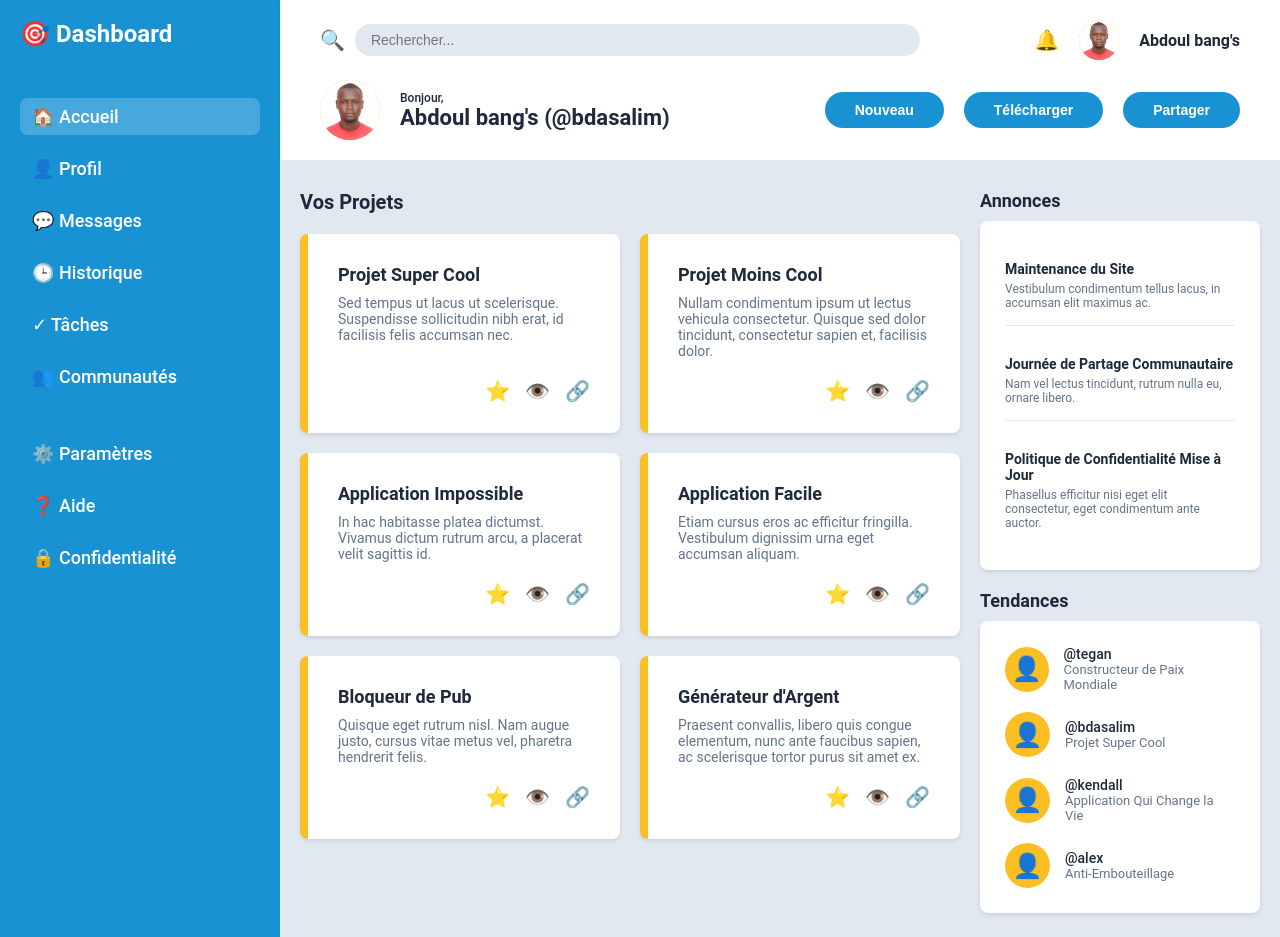
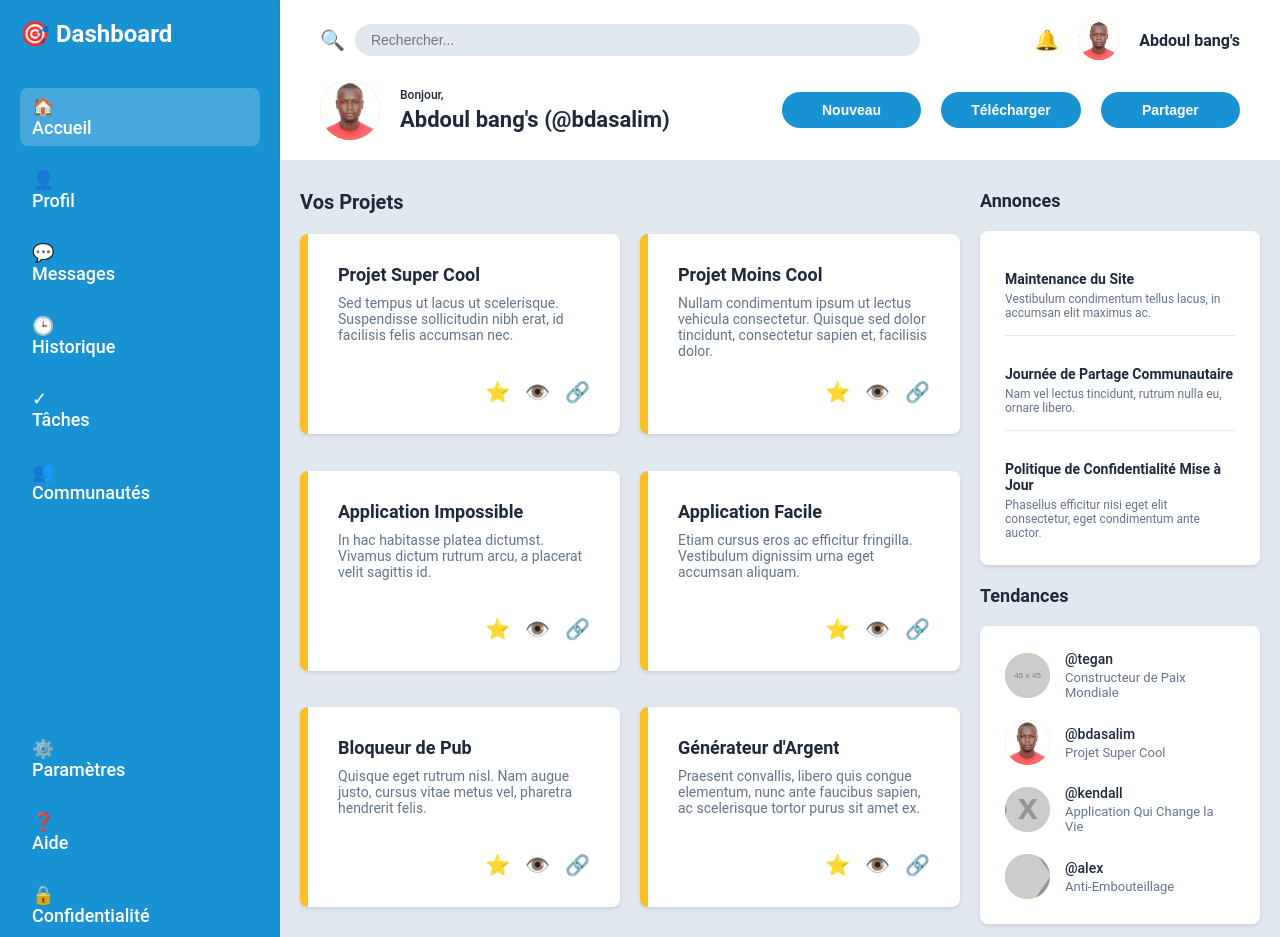
Before and after one commit to Bangoura7/admin_dash_bord, a plain HTML site: page index.html in a window 1280 px wide. Shown: the top 937 px of the page. Drawn offline with Linux system fonts and the light colour scheme; placeholder pictures from the web are drawn by us.

Commit message:
Step 3: Implement nested grids throughout the dashboard and add placeholder images

```diff
--- a/index.html
+++ b/index.html
@@ -150,28 +150,36 @@
                     <h3>Tendances</h3>
                     <div class="trending-card">
                         <article class="trending-item">
-                            <div class="trending-avatar">👤</div>
+                            <div class="trending-avatar">
+                                <img src="https://via.placeholder.com/45/f59e0b/ffffff?text=T" alt="@tegan" style="width: 100%; height: 100%; border-radius: 50%; object-fit: cover;">
+                            </div>
                             <div class="trending-info">
                                 <p class="trending-username">@tegan</p>
                                 <p class="trending-project">Constructeur de Paix Mondiale</p>
                             </div>
                         </article>
                         <article class="trending-item">
-                            <div class="trending-avatar">👤</div>
+                            <div class="trending-avatar">
+                                <img src="imgs/11.jpg" alt="@bdasalim" style="width: 100%; height: 100%; border-radius: 50%; object-fit: cover;">
+                            </div>
                             <div class="trending-info">
                                 <p class="trending-username">@bdasalim</p>
                                 <p class="trending-project">Projet Super Cool</p>
                             </div>
                         </article>
                         <article class="trending-item">
-                            <div class="trending-avatar">👤</div>
+                            <div class="trending-avatar">
+                                <img src="https://via.placeholder.com/45/10b981/ffffff?text=K" alt="@kendall" style="width: 100%; height: 100%; border-radius: 50%; object-fit: cover;">
+                            </div>
                             <div class="trending-info">
                                 <p class="trending-username">@kendall</p>
                                 <p class="trending-project">Application Qui Change la Vie</p>
                             </div>
                         </article>
                         <article class="trending-item">
-                            <div class="trending-avatar">👤</div>
+                            <div class="trending-avatar">
+                                <img src="https://via.placeholder.com/45/3b82f6/ffffff?text=A" alt="@alex" style="width: 100%; height: 100%; border-radius: 50%; object-fit: cover;">
+                            </div>
                             <div class="trending-info">
                                 <p class="trending-username">@alex</p>
                                 <p class="trending-project">Anti-Embouteillage</p>
--- a/style.css
+++ b/style.css
@@ -28,21 +28,28 @@ body {
     background-color: #1992d4;
     color: white;
     padding: 20px;
-    display: flex;
-    flex-direction: column;
+    display: grid;
+    grid-template-rows: auto 1fr auto;
     gap: 40px;
+    align-content: start;
+}
+
+.logo {
+    display: grid;
+    grid-template-columns: auto 1fr;
+    align-items: center;
+    gap: 10px;
 }
 
 .logo h1 {
     font-size: 24px;
     font-weight: bold;
-    margin-bottom: 10px;
+    grid-column: 1 / -1;
 }
 
 .sidebar nav ul {
     list-style: none;
-    display: flex;
-    flex-direction: column;
+    display: grid;
     gap: 15px;
 }
 
@@ -51,7 +58,9 @@ body {
     text-decoration: none;
     font-size: 18px;
     font-weight: 500;
-    display: block;
+    display: grid;
+    grid-template-columns: 30px 1fr;
+    align-items: center;
     padding: 8px 12px;
     border-radius: 8px;
     transition: background-color 0.3s;
@@ -68,22 +77,23 @@ body {
     background-color: #ffffff;
     padding: 20px 40px;
     box-shadow: 0 2px 4px rgba(0, 0, 0, 0.1);
-    display: flex;
-    flex-direction: column;
+    display: grid;
+    grid-template-rows: auto auto;
     gap: 20px;
 }
 
 .header-top {
-    display: flex;
-    justify-content: space-between;
+    display: grid;
+    grid-template-columns: 1fr auto;
+    gap: 20px;
     align-items: center;
 }
 
 .search-bar {
-    display: flex;
+    display: grid;
+    grid-template-columns: auto 1fr;
     align-items: center;
     gap: 10px;
-    flex: 1;
     max-width: 600px;
 }
 
@@ -92,7 +102,6 @@ body {
 }
 
 .search-bar input {
-    flex: 1;
     padding: 8px 16px;
     border: none;
     background-color: #e2e8f0;
@@ -101,7 +110,8 @@ body {
 }
 
 .user-actions {
-    display: flex;
+    display: grid;
+    grid-template-columns: auto auto auto;
     align-items: center;
     gap: 20px;
 }
@@ -131,13 +141,15 @@ body {
 }
 
 .header-bottom {
-    display: flex;
-    justify-content: space-between;
+    display: grid;
+    grid-template-columns: 1fr auto;
+    gap: 20px;
     align-items: center;
 }
 
 .user-greeting {
-    display: flex;
+    display: grid;
+    grid-template-columns: auto 1fr;
     align-items: center;
     gap: 20px;
 }
@@ -154,6 +166,11 @@ body {
     object-fit: cover;
 }
 
+.greeting-text {
+    display: grid;
+    gap: 5px;
+}
+
 .greeting-text p {
     font-size: 12px;
     font-weight: 500;
@@ -165,7 +182,8 @@ body {
 }
 
 .action-buttons {
-    display: flex;
+    display: grid;
+    grid-template-columns: repeat(3, 1fr);
     gap: 20px;
 }
 
@@ -197,8 +215,8 @@ body {
 
 /* ===== PROJECTS SECTION ===== */
 .projects {
-    display: flex;
-    flex-direction: column;
+    display: grid;
+    grid-template-rows: auto 1fr;
     gap: 20px;
 }
 
@@ -211,6 +229,7 @@ body {
     display: grid;
     grid-template-columns: repeat(auto-fit, minmax(300px, 1fr));
     gap: 20px;
+    align-items: start;
 }
 
 .project-card {
@@ -219,9 +238,10 @@ body {
     border-radius: 8px;
     border-left: 8px solid #fbbf24;
     box-shadow: 0 2px 4px rgba(0, 0, 0, 0.1);
-    display: flex;
-    flex-direction: column;
+    display: grid;
+    grid-template-rows: auto 1fr auto;
     gap: 10px;
+    min-height: 200px;
 }
 
 .project-card h3 {
@@ -233,12 +253,12 @@ body {
 .project-card p {
     font-size: 14px;
     color: #64748b;
-    flex: 1;
 }
 
 .card-actions {
-    display: flex;
-    justify-content: flex-end;
+    display: grid;
+    grid-template-columns: repeat(3, auto);
+    justify-content: end;
     gap: 15px;
     margin-top: 10px;
 }
@@ -257,9 +277,10 @@ body {
 
 /* ===== SIDEBAR RIGHT ===== */
 .sidebar-right {
-    display: flex;
-    flex-direction: column;
+    display: grid;
+    grid-template-rows: auto auto;
     gap: 20px;
+    align-content: start;
 }
 
 .sidebar-right h3 {
@@ -269,29 +290,35 @@ body {
 }
 
 /* Announcements */
+.announcements {
+    display: grid;
+    gap: 10px;
+}
+
 .announcement-card {
     background-color: white;
     padding: 25px;
     border-radius: 8px;
     box-shadow: 0 2px 4px rgba(0, 0, 0, 0.1);
-    display: flex;
-    flex-direction: column;
+    display: grid;
     gap: 15px;
 }
 
 .announcement-card article {
+    display: grid;
+    gap: 5px;
     padding: 15px 0;
     border-bottom: 1px solid #e2e8f0;
 }
 
 .announcement-card article:last-child {
     border-bottom: none;
+    padding-bottom: 0;
 }
 
 .announcement-card h4 {
     font-size: 14px;
     font-weight: bold;
-    margin-bottom: 5px;
 }
 
 .announcement-card p {
@@ -300,18 +327,23 @@ body {
 }
 
 /* Trending */
+.trending {
+    display: grid;
+    gap: 10px;
+}
+
 .trending-card {
     background-color: white;
     padding: 25px;
     border-radius: 8px;
     box-shadow: 0 2px 4px rgba(0, 0, 0, 0.1);
-    display: flex;
-    flex-direction: column;
+    display: grid;
     gap: 20px;
 }
 
 .trending-item {
-    display: flex;
+    display: grid;
+    grid-template-columns: auto 1fr;
     align-items: center;
     gap: 15px;
 }
@@ -328,8 +360,8 @@ body {
 }
 
 .trending-info {
-    display: flex;
-    flex-direction: column;
+    display: grid;
+    gap: 3px;
 }
 
 .trending-username {
```
